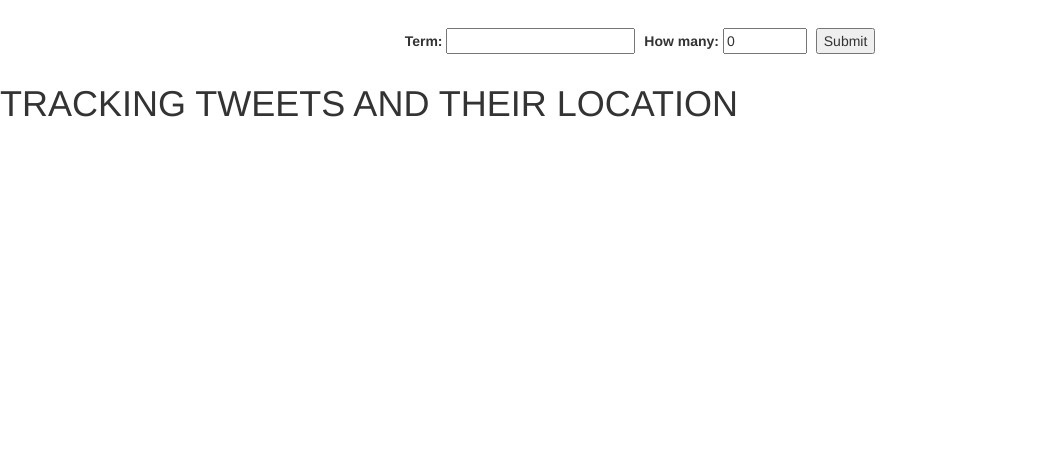
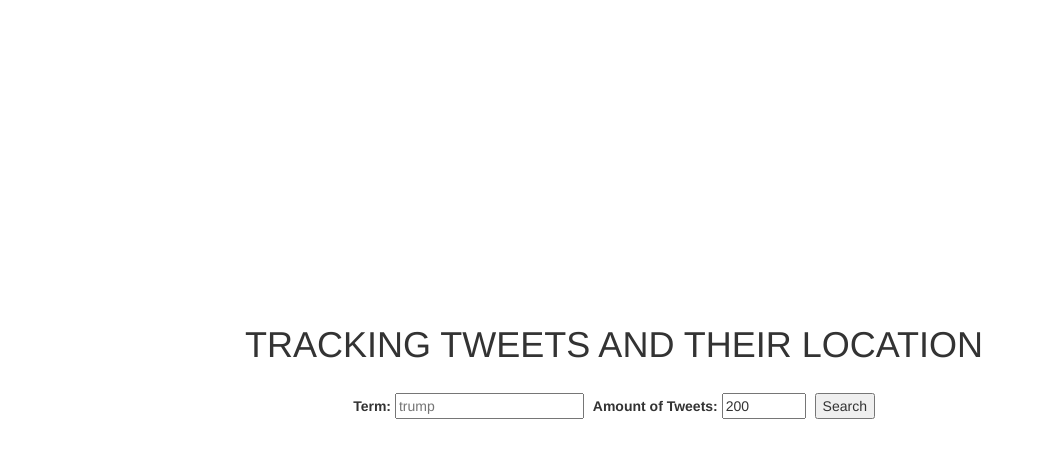
Before and after one commit to arivera007/HB-Solo-Final-Project, a Flask app: page / in a window 1280 px wide. Shown: the top 458 px of the page, without its empty margins (0-1044 px from the left). Run offline with Flask 2, Linux system fonts and the light colour scheme; some libraries are stand-ins or nearby versions.

Commit message:
Nice sustainable version, no fancy photos

```diff
--- a/server.py
+++ b/server.py
@@ -75,6 +75,7 @@ def sentiment_plot():
 
 @app.route('/all-views')
 def all_views():
+    term = request.args.get("term");
     geo_tweets_1 = read_db()
     geo_tweets = read_db_sentiment()
     data_counts = {}
@@ -92,7 +93,7 @@ def all_views():
         elif sentiment < 0:
             color = 'Negative'
         plot_data.append([key, sentiment, magnitud, color, value])
-    return render_template("all_views.html", geo_tweets_1=geo_tweets_1, geo_tweets=geo_tweets, plot_data=plot_data)
+    return render_template("all_views.html", search_term=term, geo_tweets_1=geo_tweets_1, geo_tweets=geo_tweets, plot_data=plot_data)
 
 
 def read_db():
--- a/templates/all_views.html
+++ b/templates/all_views.html
@@ -108,6 +108,9 @@
                     map: map
                 });
             }
+            // $('#termino, [for="term"]').prop('disabled', true).addClass('disabled');
+            //$('#SearchTerm').val(request.args.get("term"));
+            $('#SearchTerm').text("Results for term: {{search_term}}");
         }
 
 
@@ -152,13 +155,14 @@
 
 
 {% block body %}
+<h1 id="SearchTerm" style="margin-left: 10px;"><h1>
 <div class="container-fluid">
     <div id="tweets-map" class="col-md-6" style="height: 400px"></div>
     <div id="series_chart_div"  class="col-md-6" style="height: 400px"></div>
 </div>
 <div class="container-fluid" style="margin-top:15px">
     <div class="col-md-8 col-md-offset-4">
-        <div id="sentiment-tweets-map" style="height: 600px"></div>
+        <div id="sentiment-tweets-map" style="height: 500px"></div>
     </div>
 </div>
 {% endblock %}
--- a/templates/base.html
+++ b/templates/base.html
@@ -14,19 +14,6 @@
 
 </head>
 <body>
-    <form action="/all-views">
-      <div style="text-align: center; margin: 2em 0;">
-        <div style="display:inline-block;">
-          <label for="term">Term:</label> <input id="termino" type="text" name="term"><br>
-        </div>
-        <div style="display:inline-block; margin-left: 5px;">
-          <label for="qty">How many:</label> <input id="qty" type="text" type="number" min="0" value="0" name="qty" style="width: 6em"><br>
-        </div>
-        <div style="display:inline-block; margin-left: 5px;">
-          <input type="submit" value="Submit">
-        </div>
-      </div>
-    </form>
 
 {% block body %}
 {% endblock %}
--- a/templates/home.html
+++ b/templates/home.html
@@ -1,3 +1,22 @@
-{% extends 'base.html' %} {% block head %} {% endblock %} {% block body %}
-<h1>TRACKING TWEETS AND THEIR LOCATION</h1>
+{% extends 'base.html' %} {% block head %} {% endblock %}
+
+{% block body %}
+<div style="text-align:center; ">
+    <div style="position: absolute; width: 800; height: 200; top: 50%; left: 50%; margin: -100px 0 0 -400px; padding: 5px;">
+    <h1>TRACKING TWEETS AND THEIR LOCATION</h1>
+    <form action="/calculate-tweets">
+      <div style="text-align: center; margin: 2em 0;">
+        <div style="display:inline-block;">
+          <label for="term">Term: </label> <input id="termino" type="text" name="term" placeholder="trump"><br>
+        </div>
+        <div style="display:inline-block; margin-left: 5px;">
+          <label for="qty">Amount of Tweets: </label> <input id="qty" type="text" type="number" min="0" value="200" name="qty" style="width: 6em"><br>
+        </div>
+        <div style="display:inline-block; margin-left: 5px;">
+          <input id="submit", type="submit" value="Search">
+        </div>
+      </div>
+    </form>
+</div>
+</div>
 {% endblock %}
```
